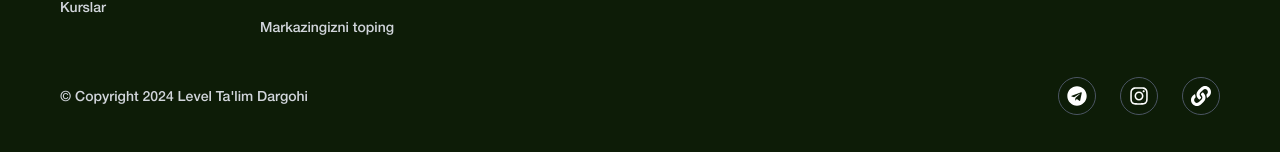
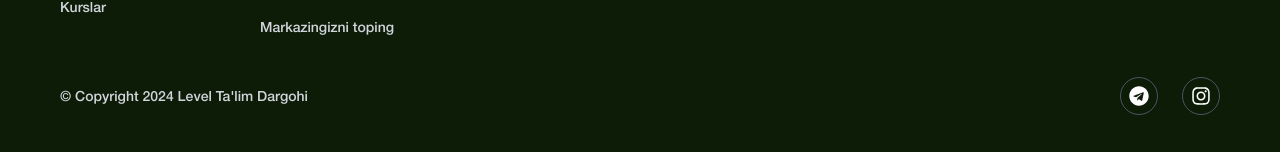
Before and after one commit to tidalu/level-u, a Next.js app: page / in a window 1280 px wide. Shown: the part 2626-2778 px from the top of the page. Built offline with nearby package versions, Linux system fonts and the light colour scheme; a web font is replaced by a local one.

Commit message:
refactor: Update social media links in Footer component

```diff
--- a/components/footer.tsx
+++ b/components/footer.tsx
@@ -20,22 +20,16 @@ const Footer = () => {
           </div>
           <div className="flex items-center gap-6 ">
             <Link
-              href="/"
+              href="https://t.me/level_edu_uz"
               className="border border-gray-600 rounded-full block"
             >
               <FaTelegram size={20} className="m-2" />
             </Link>
             <Link
-              href="/"
+              href="https://www.instagram.com/level_edu_uz/"
               className="border border-gray-600 rounded-full block"
             >
               <FaInstagram size={20} className="m-2" />
-            </Link>
-            <Link
-              href="/"
-              className="border border-gray-600 rounded-full block"
-            >
-              <FaLink size={20} className="m-2" />
             </Link>
           </div>
         </div>
```
